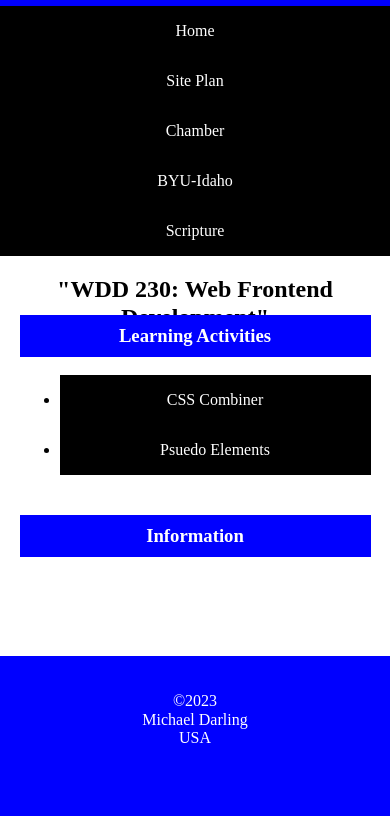
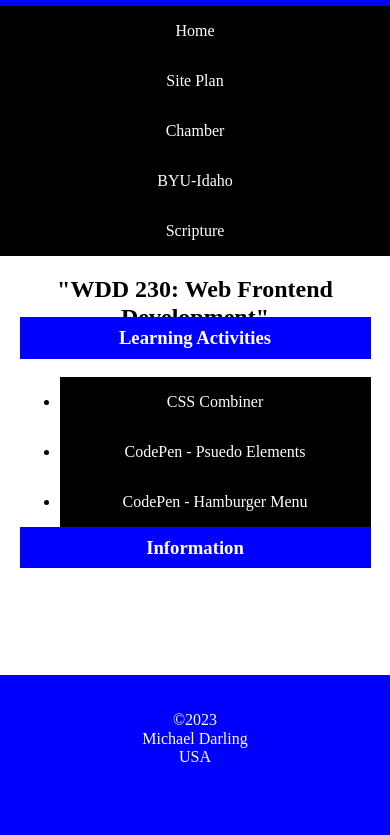
Before and after one commit to mikedarling12/wdd230, a plain HTML site: page assignment1/index.html in a window 390 px wide. Shown: the part 150-985 px from the top of the page. Drawn offline with Linux system fonts and the light colour scheme.

Commit message:
Added hamburger menu from learning activity

```diff
--- a/assignment1/index.html
+++ b/assignment1/index.html
@@ -35,7 +35,8 @@
             <h3>Learning Activities</h3>
             <ul>
                 <li><a href="images/CSS-combiner-activity.png">CSS Combiner</a></li>
-                <li><a href="https://codepen.io/mdarl1ng/pen/PoXemNb">Psuedo Elements</a></li>
+                <li><a href="https://codepen.io/mdarl1ng/pen/PoXemNb">CodePen - Psuedo Elements</a></li>
+                <li><a href="https://codepen.io/mdarl1ng/pen/rNovwea">CodePen - Hamburger Menu</a></li>
 
             </ul>
         </section>
```
